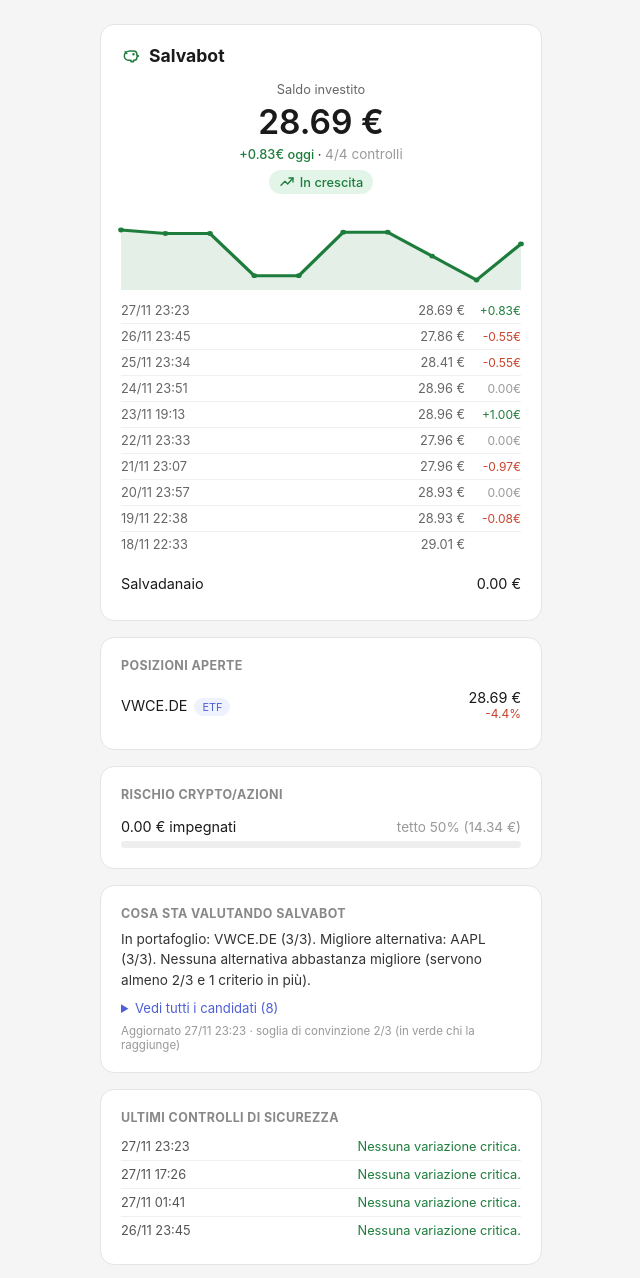
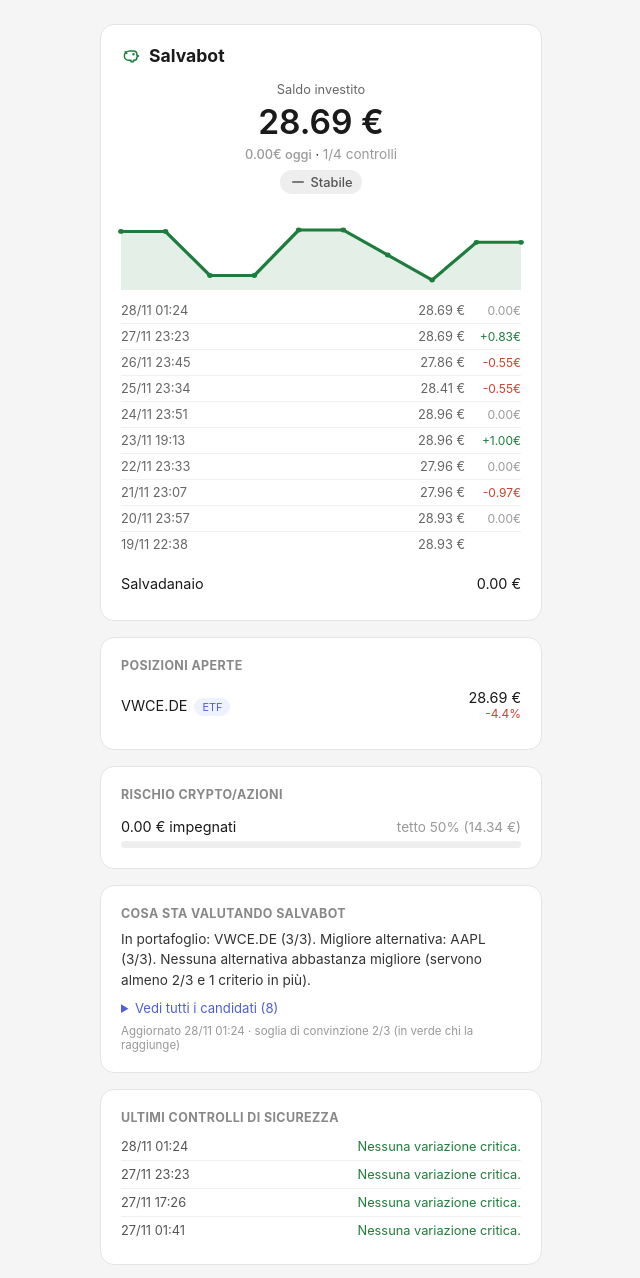
Before and after one commit to GitAntonio78/salvabot, a plain HTML site: page docs/index.html in a window 1280 px wide. Shown: the top 1278 px of the page, without its empty margins (319-959 px from the left). Drawn offline with Linux system fonts and the light colour scheme.

Commit message:
Controllo di sicurezza del 2026-11-28 01:24

```diff
--- a/docs/index.html
+++ b/docs/index.html
@@ -70,11 +70,11 @@
     <div class="saldo">
       <p class="etichetta">Saldo investito</p>
       <p class="valore">28.69 €</p>
-      <p class="oggi"><span class="su" style="font-weight:500;">+0.83€ oggi</span> · <span class="muto">4/4 controlli</span></p>
-      <span class="badge verde"><svg viewBox="0 0 24 24" width="16" height="16" fill="none" stroke="#1e7d3c" stroke-width="2" stroke-linecap="round" stroke-linejoin="round"><polyline points="3 17 9 11 13 15 21 6"/><polyline points="15 6 21 6 21 12"/></svg> In crescita</span>
+      <p class="oggi"><span class="neutro" style="font-weight:500;">0.00€ oggi</span> · <span class="muto">1/4 controlli</span></p>
+      <span class="badge grigio"><svg viewBox="0 0 24 24" width="16" height="16" fill="none" stroke="#555" stroke-width="2" stroke-linecap="round"><line x1="4" y1="12" x2="20" y2="12"/></svg> Stabile</span>
     </div>
-    <svg viewBox="0 0 340 70" width="100%" height="70" preserveAspectRatio="none" style="margin-top: 10px; overflow: visible;"><polygon points="0,70 0.0,10.0 37.8,13.5 75.6,13.5 113.3,55.7 151.1,55.7 188.9,12.2 226.7,12.2 264.4,36.1 302.2,60.0 340.0,23.9 340.0,70" fill="#1e7d3c" opacity="0.12"/><polyline points="0.0,10.0 37.8,13.5 75.6,13.5 113.3,55.7 151.1,55.7 188.9,12.2 226.7,12.2 264.4,36.1 302.2,60.0 340.0,23.9" fill="none" stroke="#1e7d3c" stroke-width="3" stroke-linecap="round" stroke-linejoin="round"/><circle cx="0.0" cy="10.0" r="2.4" fill="#1e7d3c"/><circle cx="37.8" cy="13.5" r="2.4" fill="#1e7d3c"/><circle cx="75.6" cy="13.5" r="2.4" fill="#1e7d3c"/><circle cx="113.3" cy="55.7" r="2.4" fill="#1e7d3c"/><circle cx="151.1" cy="55.7" r="2.4" fill="#1e7d3c"/><circle cx="188.9" cy="12.2" r="2.4" fill="#1e7d3c"/><circle cx="226.7" cy="12.2" r="2.4" fill="#1e7d3c"/><circle cx="264.4" cy="36.1" r="2.4" fill="#1e7d3c"/><circle cx="302.2" cy="60.0" r="2.4" fill="#1e7d3c"/><circle cx="340.0" cy="23.9" r="2.4" fill="#1e7d3c"/></svg>
-    <div class="elenco-punti"><div class="riga"><span>27/11 23:23</span><span class="destra"><span>28.69 €</span><span class="delta su">+0.83€</span></span></div><div class="riga"><span>26/11 23:45</span><span class="destra"><span>27.86 €</span><span class="delta giu">-0.55€</span></span></div><div class="riga"><span>25/11 23:34</span><span class="destra"><span>28.41 €</span><span class="delta giu">-0.55€</span></span></div><div class="riga"><span>24/11 23:51</span><span class="destra"><span>28.96 €</span><span class="delta neutro">0.00€</span></span></div><div class="riga"><span>23/11 19:13</span><span class="destra"><span>28.96 €</span><span class="delta su">+1.00€</span></span></div><div class="riga"><span>22/11 23:33</span><span class="destra"><span>27.96 €</span><span class="delta neutro">0.00€</span></span></div><div class="riga"><span>21/11 23:07</span><span class="destra"><span>27.96 €</span><span class="delta giu">-0.97€</span></span></div><div class="riga"><span>20/11 23:57</span><span class="destra"><span>28.93 €</span><span class="delta neutro">0.00€</span></span></div><div class="riga"><span>19/11 22:38</span><span class="destra"><span>28.93 €</span><span class="delta giu">-0.08€</span></span></div><div class="riga"><span>18/11 22:33</span><span class="destra"><span>29.01 €</span><span class="delta"></span></span></div></div>
+    <svg viewBox="0 0 340 70" width="100%" height="70" preserveAspectRatio="none" style="margin-top: 10px; overflow: visible;"><polygon points="0,70 0.0,11.4 37.8,11.4 75.6,55.5 113.3,55.5 151.1,10.0 188.9,10.0 226.7,35.0 264.4,60.0 302.2,22.3 340.0,22.3 340.0,70" fill="#1e7d3c" opacity="0.12"/><polyline points="0.0,11.4 37.8,11.4 75.6,55.5 113.3,55.5 151.1,10.0 188.9,10.0 226.7,35.0 264.4,60.0 302.2,22.3 340.0,22.3" fill="none" stroke="#1e7d3c" stroke-width="3" stroke-linecap="round" stroke-linejoin="round"/><circle cx="0.0" cy="11.4" r="2.4" fill="#1e7d3c"/><circle cx="37.8" cy="11.4" r="2.4" fill="#1e7d3c"/><circle cx="75.6" cy="55.5" r="2.4" fill="#1e7d3c"/><circle cx="113.3" cy="55.5" r="2.4" fill="#1e7d3c"/><circle cx="151.1" cy="10.0" r="2.4" fill="#1e7d3c"/><circle cx="188.9" cy="10.0" r="2.4" fill="#1e7d3c"/><circle cx="226.7" cy="35.0" r="2.4" fill="#1e7d3c"/><circle cx="264.4" cy="60.0" r="2.4" fill="#1e7d3c"/><circle cx="302.2" cy="22.3" r="2.4" fill="#1e7d3c"/><circle cx="340.0" cy="22.3" r="2.4" fill="#1e7d3c"/></svg>
+    <div class="elenco-punti"><div class="riga"><span>28/11 01:24</span><span class="destra"><span>28.69 €</span><span class="delta neutro">0.00€</span></span></div><div class="riga"><span>27/11 23:23</span><span class="destra"><span>28.69 €</span><span class="delta su">+0.83€</span></span></div><div class="riga"><span>26/11 23:45</span><span class="destra"><span>27.86 €</span><span class="delta giu">-0.55€</span></span></div><div class="riga"><span>25/11 23:34</span><span class="destra"><span>28.41 €</span><span class="delta giu">-0.55€</span></span></div><div class="riga"><span>24/11 23:51</span><span class="destra"><span>28.96 €</span><span class="delta neutro">0.00€</span></span></div><div class="riga"><span>23/11 19:13</span><span class="destra"><span>28.96 €</span><span class="delta su">+1.00€</span></span></div><div class="riga"><span>22/11 23:33</span><span class="destra"><span>27.96 €</span><span class="delta neutro">0.00€</span></span></div><div class="riga"><span>21/11 23:07</span><span class="destra"><span>27.96 €</span><span class="delta giu">-0.97€</span></span></div><div class="riga"><span>20/11 23:57</span><span class="destra"><span>28.93 €</span><span class="delta neutro">0.00€</span></span></div><div class="riga"><span>19/11 22:38</span><span class="destra"><span>28.93 €</span><span class="delta"></span></span></div></div>
     <div class="riga" style="margin-top: 10px;"><span>Salvadanaio</span><span>0.00 €</span></div>
   </div>
 
@@ -90,12 +90,12 @@
 
   <div class="card">
     <h2>Cosa sta valutando Salvabot</h2>
-    <p class="nota-val">In portafoglio: VWCE.DE (3/3). Migliore alternativa: AAPL (3/3). Nessuna alternativa abbastanza migliore (servono almeno 2/3 e 1 criterio in più).</p><details><summary>Vedi tutti i candidati (8)</summary><div class="val-riga"><span>VWCE.DE<span class="tag tag-etf">ETF</span><span class="in-pf">in portafoglio</span></span><span class="val-ok">3/3</span></div><div class="val-riga"><span>AAPL<span class="tag tag-azione">Azione</span></span><span class="val-ok">3/3</span></div><div class="val-riga"><span>BTC-USD<span class="tag tag-crypto">Crypto</span></span><span class="val-ok">3/3</span></div><div class="val-riga"><span>MSFT<span class="tag tag-azione">Azione</span></span><span class="val-ok">3/3</span></div><div class="val-riga"><span>ETH-USD<span class="tag tag-crypto">Crypto</span></span><span class="val-ok">3/3</span></div><div class="val-riga"><span>AMZN<span class="tag tag-azione">Azione</span></span><span class="val-ok">3/3</span></div><div class="val-riga"><span>EUNA.DE<span class="tag tag-etf">ETF</span></span><span class="val-ok">2/3</span></div><div class="val-riga"><span>GOOGL<span class="tag tag-azione">Azione</span></span><span class="val-ok">2/3</span></div></details><p class="agg">Aggiornato 27/11 23:23 · soglia di convinzione 2/3 (in verde chi la raggiunge)</p>
+    <p class="nota-val">In portafoglio: VWCE.DE (3/3). Migliore alternativa: AAPL (3/3). Nessuna alternativa abbastanza migliore (servono almeno 2/3 e 1 criterio in più).</p><details><summary>Vedi tutti i candidati (8)</summary><div class="val-riga"><span>VWCE.DE<span class="tag tag-etf">ETF</span><span class="in-pf">in portafoglio</span></span><span class="val-ok">3/3</span></div><div class="val-riga"><span>AAPL<span class="tag tag-azione">Azione</span></span><span class="val-ok">3/3</span></div><div class="val-riga"><span>BTC-USD<span class="tag tag-crypto">Crypto</span></span><span class="val-ok">3/3</span></div><div class="val-riga"><span>MSFT<span class="tag tag-azione">Azione</span></span><span class="val-ok">3/3</span></div><div class="val-riga"><span>ETH-USD<span class="tag tag-crypto">Crypto</span></span><span class="val-ok">3/3</span></div><div class="val-riga"><span>AMZN<span class="tag tag-azione">Azione</span></span><span class="val-ok">3/3</span></div><div class="val-riga"><span>EUNA.DE<span class="tag tag-etf">ETF</span></span><span class="val-ok">2/3</span></div><div class="val-riga"><span>GOOGL<span class="tag tag-azione">Azione</span></span><span class="val-ok">2/3</span></div></details><p class="agg">Aggiornato 28/11 01:24 · soglia di convinzione 2/3 (in verde chi la raggiunge)</p>
   </div>
 
   <div class="card">
     <h2>Ultimi controlli di sicurezza</h2>
-    <div class="controllo"><span class="quando">27/11 23:23</span><span class="esito ok">Nessuna variazione critica.</span></div><div class="controllo"><span class="quando">27/11 17:26</span><span class="esito ok">Nessuna variazione critica.</span></div><div class="controllo"><span class="quando">27/11 01:41</span><span class="esito ok">Nessuna variazione critica.</span></div><div class="controllo"><span class="quando">26/11 23:45</span><span class="esito ok">Nessuna variazione critica.</span></div>
+    <div class="controllo"><span class="quando">28/11 01:24</span><span class="esito ok">Nessuna variazione critica.</span></div><div class="controllo"><span class="quando">27/11 23:23</span><span class="esito ok">Nessuna variazione critica.</span></div><div class="controllo"><span class="quando">27/11 17:26</span><span class="esito ok">Nessuna variazione critica.</span></div><div class="controllo"><span class="quando">27/11 01:41</span><span class="esito ok">Nessuna variazione critica.</span></div>
   </div>
 
   <div class="card">
```
Also changed, not shown: stato_salvabot.json (+16 -15 lines).
